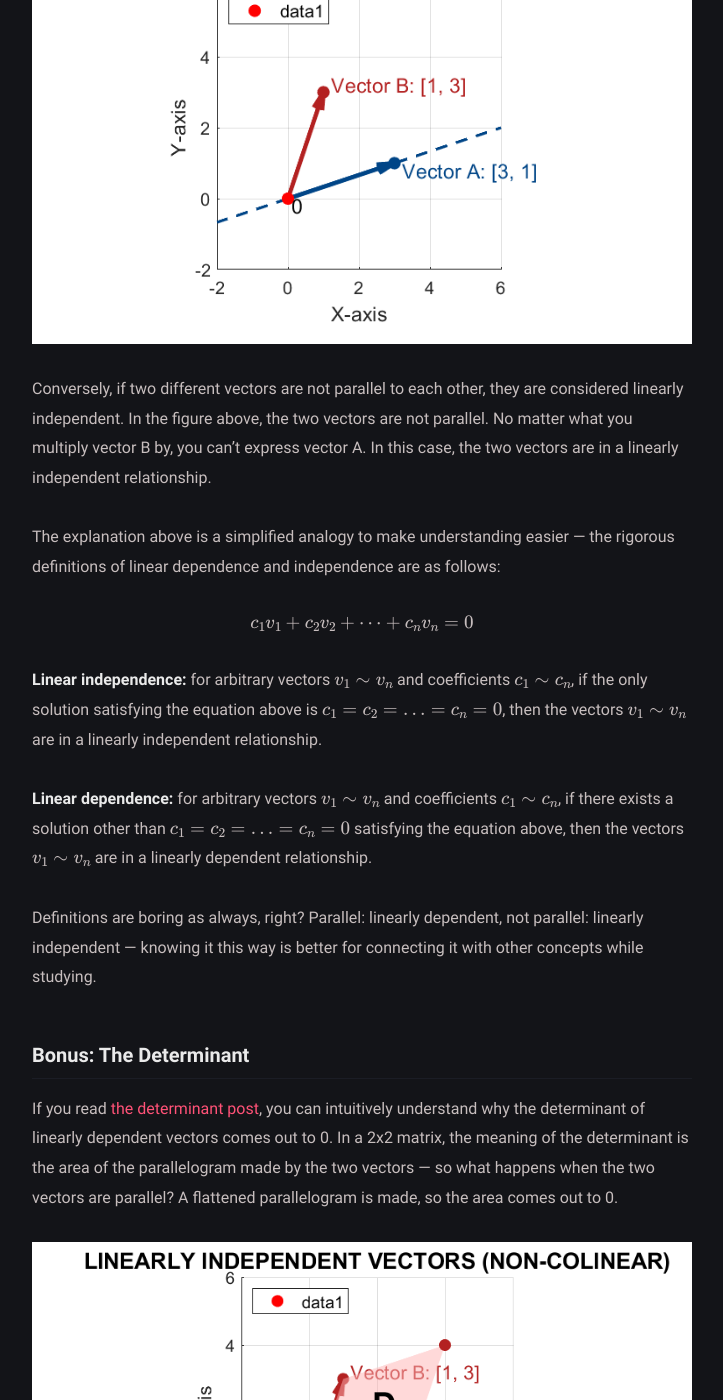
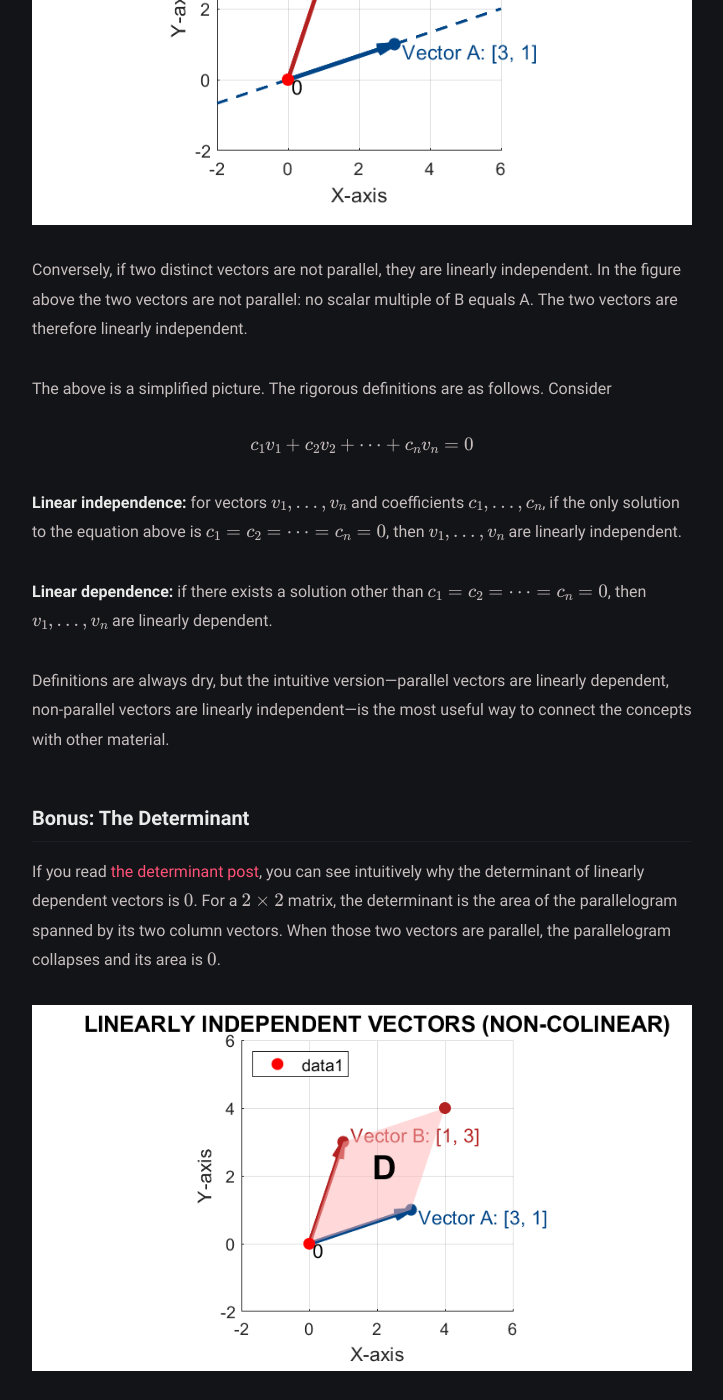
Before and after one commit to Oasisforhaanee/Oasisforhaanee.github.io, a Jekyll site: the page built from _posts/2026-07-25-linear-dependence-independence-and-orthogonality.md, in a window 1280 px wide and 1400 px high, scrolled down 1490 px. Shown: the whole window, without its empty margins (278-1001 px from the left). Built offline with Jekyll 4.4.1, drawn with Linux system fonts in a browser that asks for light colours; comment, search, counter and statistics services are not loaded; some of the changed text lies outside the part shown.

Commit message:
Rewrite post: 2026-07-25-linear-dependence-independence-and-orthogonality

```diff
--- a/_posts/2026-07-25-linear-dependence-independence-and-orthogonality.md
+++ b/_posts/2026-07-25-linear-dependence-independence-and-orthogonality.md
@@ -9,66 +9,67 @@
 usemathjax: true
 comments: true
 permalink: /linear-dependence-independence-and-orthogonality/
+
 ---
 
-Hello. Today I'll write about the most fundamental concepts of linear algebra: linear dependence, linear independence, and orthogonality. These concepts are essential in linear algebra — wherever linear algebra is used, they're treated as very important, so understanding them will help you a lot.
-
-First, let's look at linear independence and linear dependence.
+This post covers the most fundamental concepts of linear algebra: linear dependence, linear independence, and orthogonality. Wherever linear algebra is used, these notions are central, so a solid understanding of them is valuable.
 
 ## Linear Dependence
 
 ![Two parallel vectors — linearly dependent](/assets/img/linearly-dependent.png)
 
-This is a figure that lets you understand linear dependence intuitively. When vectors are parallel to each other — that is, when one vector can be expressed as a scalar multiple of the other — the two are said to be in a linearly dependent relationship. In the example above, vector B can be expressed as 2 times vector A.
+This figure makes linear dependence intuitive. When two vectors are parallel—that is, when one is a scalar multiple of the other—they are said to be linearly dependent. In the example above, vector B is 2 times vector A.
 
 ## Linear Independence
 
 ![Two non-parallel vectors — linearly independent](/assets/img/linearly-independent.png)
 
-Conversely, if two different vectors are not parallel to each other, they are considered linearly independent. In the figure above, the two vectors are not parallel. No matter what you multiply vector B by, you can't express vector A. In this case, the two vectors are in a linearly independent relationship.
+Conversely, if two distinct vectors are not parallel, they are linearly independent. In the figure above the two vectors are not parallel: no scalar multiple of B equals A. The two vectors are therefore linearly independent.
 
-The explanation above is a simplified analogy to make understanding easier — the rigorous definitions of linear dependence and independence are as follows:
+The above is a simplified picture. The rigorous definitions are as follows. Consider
 
 $$c_1v_1+c_2v_2+\dots +c_nv_n=0$$
 
-**Linear independence:** for arbitrary vectors $v_1 \sim v_n$ and coefficients $c_1 \sim c_n$, if the only solution satisfying the equation above is $c_1=c_2=...=c_n=0$, then the vectors $v_1 \sim v_n$ are in a linearly independent relationship.
+**Linear independence:** for vectors $v_1, \dots, v_n$ and coefficients $c_1, \dots, c_n$, if the only solution to the equation above is $c_1=c_2=\dots=c_n=0$, then $v_1, \dots, v_n$ are linearly independent.
 
-**Linear dependence:** for arbitrary vectors $v_1 \sim v_n$ and coefficients $c_1 \sim c_n$, if there exists a solution other than $c_1=c_2=...=c_n=0$ satisfying the equation above, then the vectors $v_1 \sim v_n$ are in a linearly dependent relationship.
+**Linear dependence:** if there exists a solution other than $c_1=c_2=\dots=c_n=0$, then $v_1, \dots, v_n$ are linearly dependent.
 
-Definitions are boring as always, right? Parallel: linearly dependent, not parallel: linearly independent — knowing it this way is better for connecting it with other concepts while studying.
+Definitions are always dry, but the intuitive version—parallel vectors are linearly dependent, non-parallel vectors are linearly independent—is the most useful way to connect the concepts with other material.
 
 ### Bonus: The Determinant
 
-If you read [the determinant post](https://oasisforhaanee.github.io/2025-11-09-determinant/), you can intuitively understand why the determinant of linearly dependent vectors comes out to 0. In a 2x2 matrix, the meaning of the determinant is the area of the parallelogram made by the two vectors — so what happens when the two vectors are parallel? A flattened parallelogram is made, so the area comes out to 0.
+If you read [the determinant post](https://oasisforhaanee.github.io/2025-11-09-determinant/), you can see intuitively why the determinant of linearly dependent vectors is $0$. For a $2\times 2$ matrix, the determinant is the area of the parallelogram spanned by its two column vectors. When those two vectors are parallel, the parallelogram collapses and its area is $0$.
 
 ![Determinant = area of the parallelogram made by vectors A and B](/assets/img/determinant-area.png)
 
 ![Determinant = 0 for parallel vectors](/assets/img/determinant-zero.png)
 
-Such matrices lower the dimension. When applied to 3D space, they reduce it to 2D or below. These matrices are called projection matrices.
+Such matrices reduce the dimension: applied to three-dimensional space, they collapse it to two dimensions or fewer. These matrices are called projection matrices.
 
 ## Orthogonal
 
-Two vectors being orthogonal is a concept that goes one step beyond linear independence. As you can expect from the word "orthogonal" itself, the two vectors must be perpendicular.
+Two vectors being orthogonal goes one step beyond linear independence. As the word suggests, the two vectors must be perpendicular.
 
 ![Perpendicular vectors A[4,1] and B[-1.25,5]](/assets/img/orthogonal-vectors.png)
 
-The two vectors are linearly independent because they're not parallel, but they don't even share any related components. In this case, the two vectors are said to be orthogonal.
+The two vectors are linearly independent because they are not parallel, but they also share no components at all. In this case they are said to be orthogonal.
 
 ![General independence vs. orthogonality](/assets/img/independent-vs-orthogonal.png)
 
-When vectors are orthogonal, their inner product comes out to 0. Considering that the formula for the inner product is:
+When vectors are orthogonal, their inner product is $0$. Given the inner-product formula
 
-$$\vec{a}\cdot \vec{b}=\vec{\left|a\right|}\ \vec{\left|b\right|}\cos \theta$$
+$$\vec{a}\cdot \vec{b}=|\vec{a}|\,|\vec{b}|\cos \theta$$
 
-when the two vectors are perpendicular, $\cos(\theta)$ comes out to 0, so of course it must be 0.
+when the two vectors are perpendicular, $\cos(\theta)=0$, so the inner product must vanish.
 
 ## Basis
 
-If two vectors are linearly independent, they can serve as a basis. A basis is, simply put, a set of axes used to express a space. In the familiar 2D xy-plane, the x-axis and y-axis serve as the basis. What happens if a linearly dependent vector is added here? Even if that new axis is added, it can only express exactly the same 2D space as before. For example, even if you bring in an axis that makes a 45-degree angle with the x- and y-axes, the region you can express is the same as when you only had the x- and y-axes.
+If two vectors are linearly independent, they can serve as a basis. A basis is, loosely, the set of axes used to describe a space. In the familiar two-dimensional $xy$-plane, the $x$-axis and $y$-axis form the basis. What happens if a linearly dependent vector is added? Even with the new axis, the space described remains exactly the same 2D space as before. For example, adding an axis at 45° to both the $x$- and $y$-axes still describes only the original 2D region.
 
-But if a z-axis that is linearly independent of the existing xy-axes is newly included, you can finally express 3D space, and the z-axis also performs its role as a member of the basis. Please remember well that the essential condition for being a basis is linear independence.
+But if a $z$-axis, linearly independent of the existing $xy$-axes, is introduced, three-dimensional space can finally be described, and the $z$-axis joins the basis. The essential condition for a set of vectors to be a basis is linear independence.
 
-That's it for this post. Thanks for reading the long post.
+That is it for this post. Thank you for reading.
 
-※This post reflects my own understanding, so there may be errors.
+---
+
+*This post reflects my own understanding, so there may be errors. Questions are always welcome, so feel free to ask.*
```
